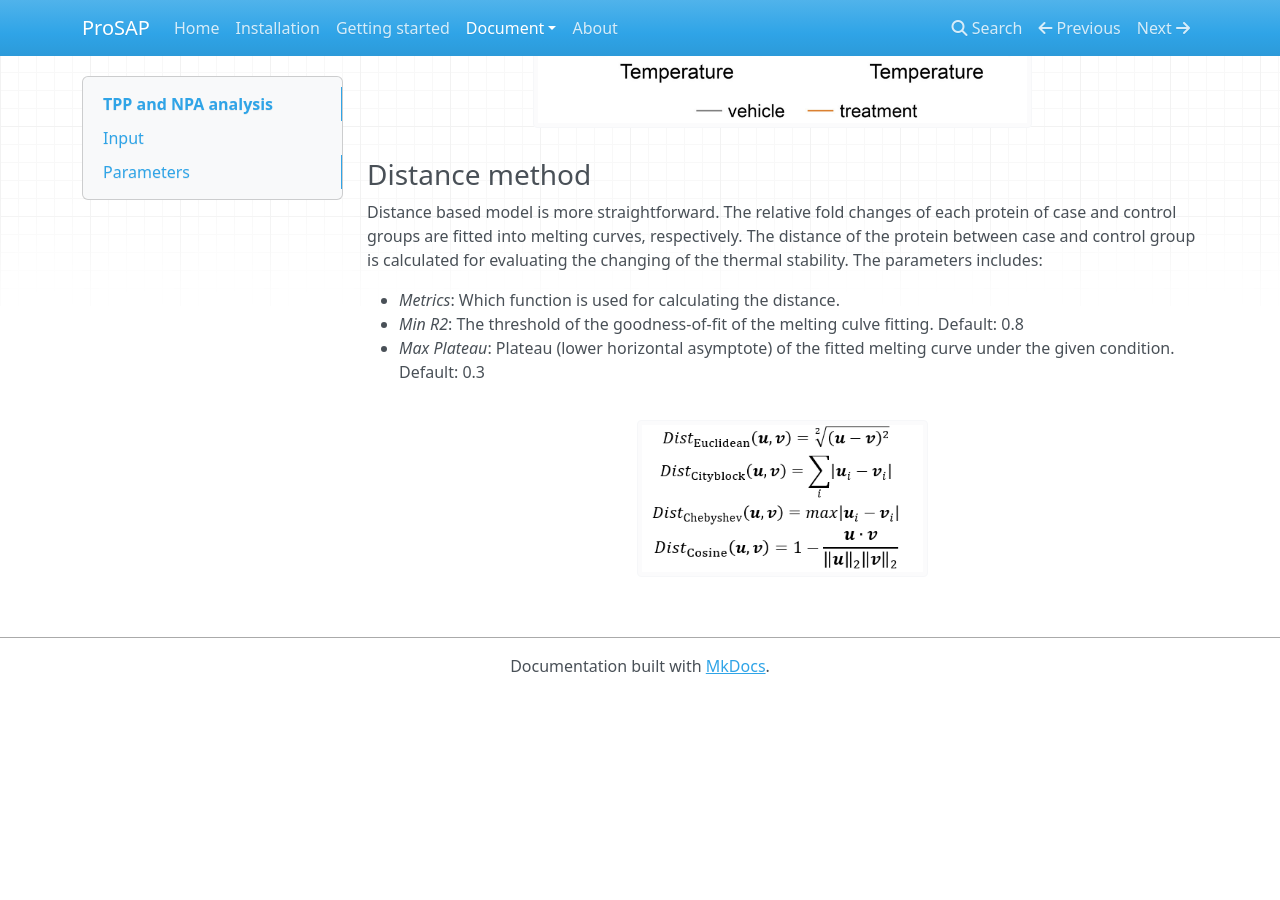
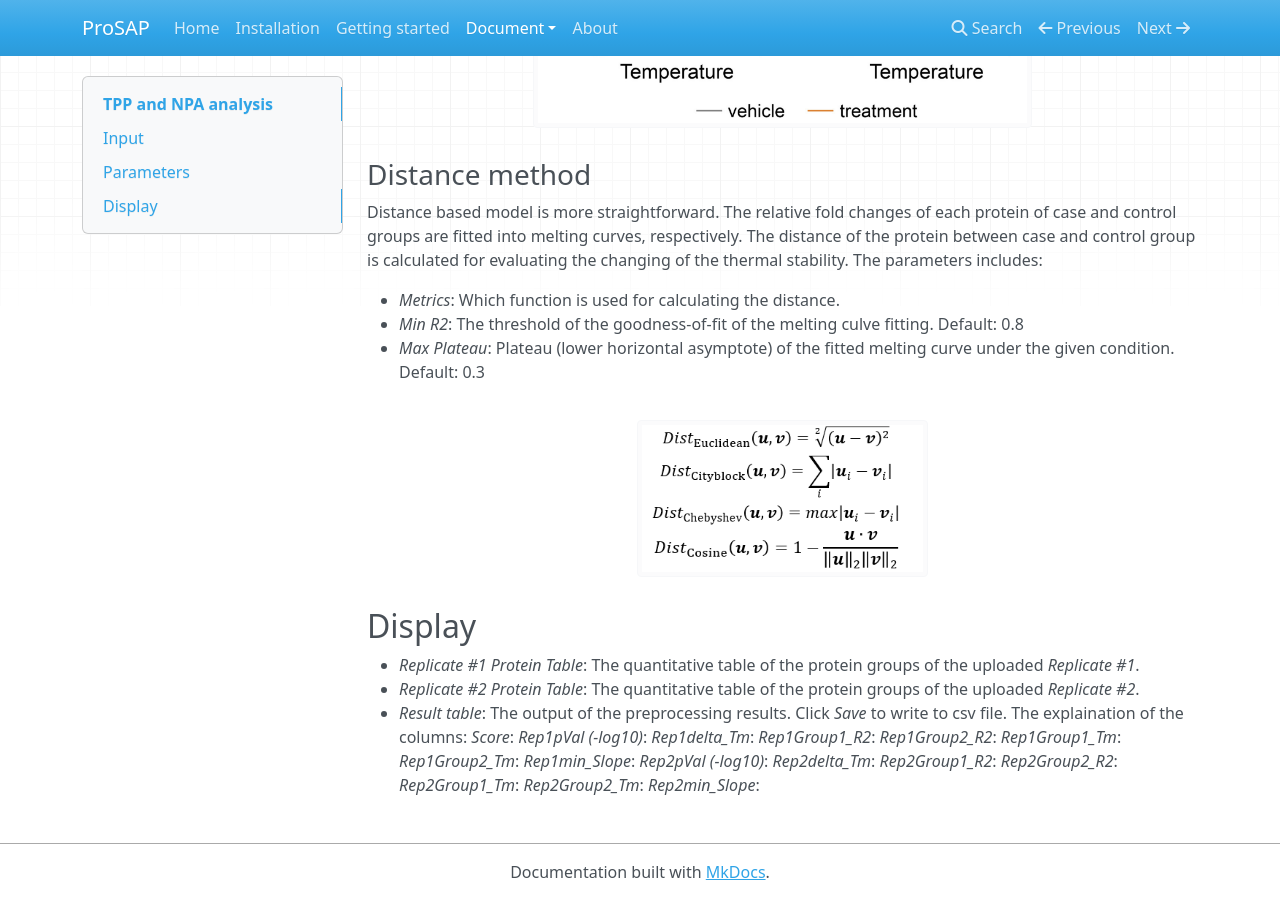
Before and after one commit to hcji/ProSAP_Pages, an MkDocs documentation site: the page built from docs/TPP_NPA.md, in a window 1280 px wide and 900 px high, scrolled down 1653 px. Built offline with MkDocs 1.6.1, drawn with Linux system fonts in a browser that asks for light colours; nearby versions of some CDN libraries; before the commit the page ends 2347 px from its top, so only the background shows below that.

```diff
--- a/docs/TPP_NPA.md
+++ b/docs/TPP_NPA.md
@@ -60,3 +60,24 @@ Distance based model is more straightforward. The relative fold changes of each
 <div align="center">
 <img src="distance_function.png" width="35%">
 </div>
+
+
+## Display
+- *Replicate #1 Protein Table*: The quantitative table of the protein groups of the uploaded *Replicate #1*.
+- *Replicate #2 Protein Table*: The quantitative table of the protein groups of the uploaded *Replicate #2*.
+- *Result table*: The output of the preprocessing results. Click *Save* to write to csv file. The explaination of the columns:
+    *Score*:
+    *Rep1pVal (-log10)*:
+    *Rep1delta_Tm*:
+    *Rep1Group1_R2*:
+    *Rep1Group2_R2*:
+    *Rep1Group1_Tm*:
+    *Rep1Group2_Tm*:
+    *Rep1min_Slope*:
+    *Rep2pVal (-log10)*:
+    *Rep2delta_Tm*:
+    *Rep2Group1_R2*:
+    *Rep2Group2_R2*:
+    *Rep2Group1_Tm*:
+    *Rep2Group2_Tm*:
+    *Rep2min_Slope*:
--- /dev/null
+++ b/docs/js/baidu-tongji.js
@@ -0,0 +1,9 @@
+<script>
+var _hmt = _hmt || [];
+(function() {
+  var hm = document.createElement("script");
+  hm.src = "https://hm.baidu.com/hm.js?000a9e694095e74c47abdea7a8645fbd";
+  var s = document.getElementsByTagName("script")[0];
+  s.parentNode.insertBefore(hm, s);
+})();
+</script>
--- a/mkdocs.yml
+++ b/mkdocs.yml
@@ -11,3 +11,6 @@ nav:
         TPCA analysis: TPCA.md
         TPP-2D analysis: 2D_TPP.md
     - About: about.md
+
+extra_javascript:
+    - 'js/baidu-tongji.js'
```
Also changed, not shown: docs/PISA_ITSA.md (+4 -6 lines), docs/index.md (line endings or trailing spaces).
